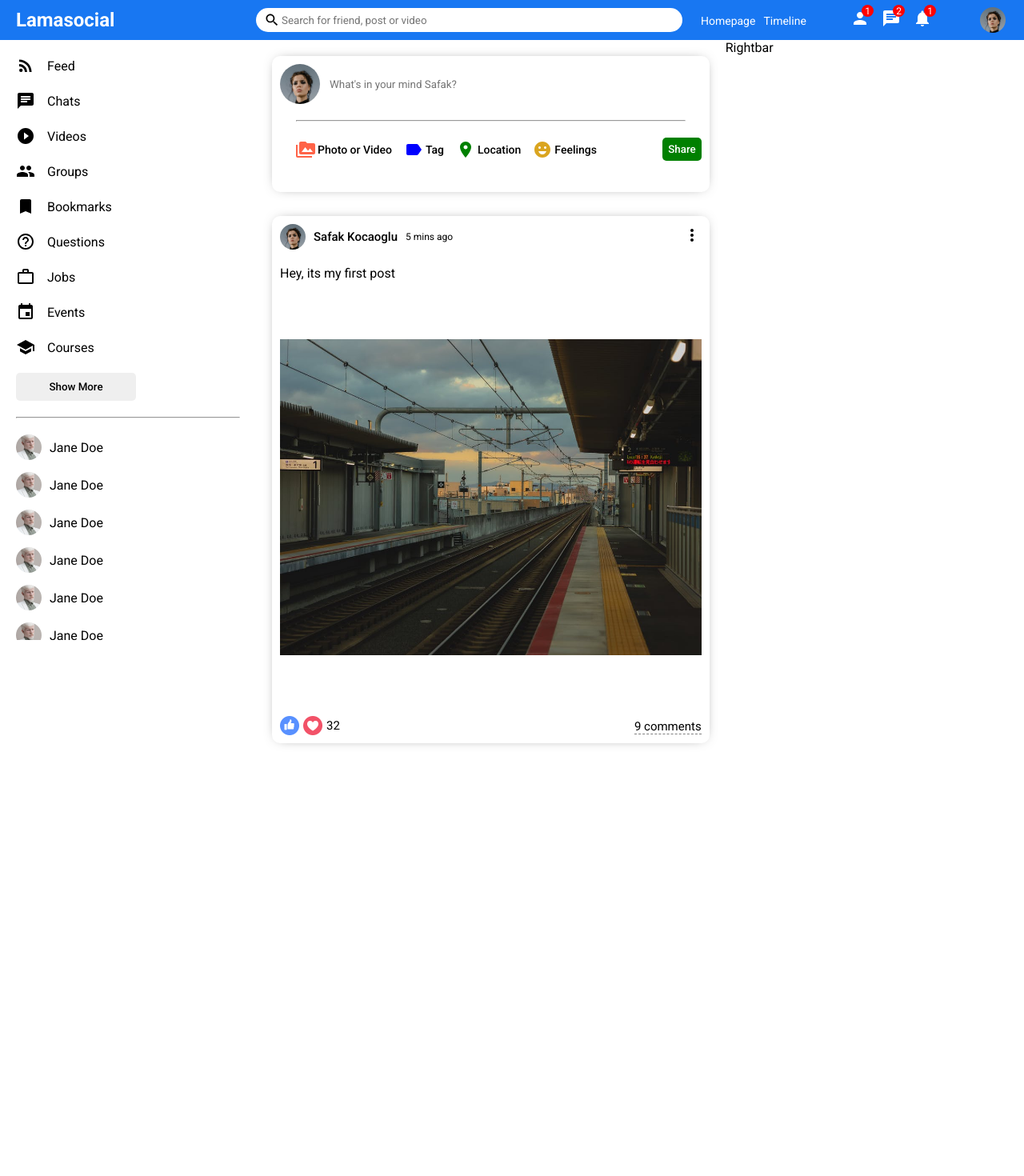
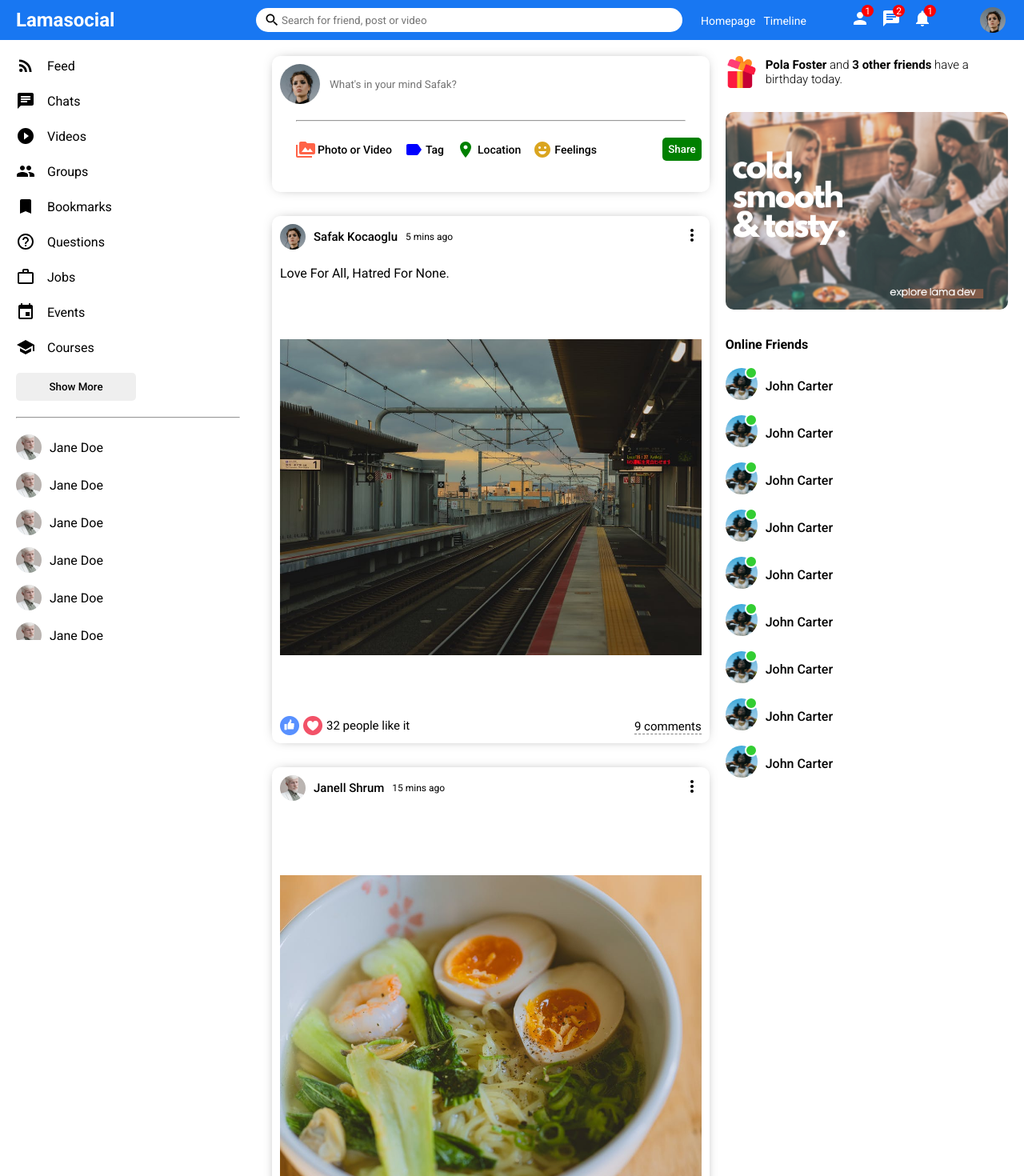
Before and after one commit to Hostlife22/social-media-app, a React (Vite) app: page / in a window 1280 px wide. Shown: the top 1470 px of the page at 80% size. Before the commit the page ends 979 px from the top, so only its background shows below. Built offline with nearby package versions, Linux system fonts and the light colour scheme.

Commit message:
feat: added main content

```diff
--- a/src/components/Feed/Feed.tsx
+++ b/src/components/Feed/Feed.tsx
@@ -1,5 +1,6 @@
 import React from 'react';
 import { Post, Share } from '..';
+import { Posts } from '../../dummyData';
 import styles from './Feed.module.css';
 
 function Feed() {
@@ -7,7 +8,9 @@ function Feed() {
     <div className={styles.feed}>
       <div className={styles.feedWrapper}>
         <Share />
-        <Post />
+        {Posts.map((post) => (
+          <Post key={post.id} post={post} />
+        ))}
       </div>
     </div>
   );
--- a/src/components/Post/Post.tsx
+++ b/src/components/Post/Post.tsx
@@ -1,33 +1,40 @@
 import { MoreVert } from '@mui/icons-material';
 import React from 'react';
+import { IPost, Users } from '../../dummyData';
 import styles from './Post.module.css';
 
-function Post() {
+interface IPostProps {
+  post: IPost;
+}
+
+function Post({ post }: IPostProps): JSX.Element {
+  const user = Users.filter((u) => u.id === post.userId)[0];
+
   return (
     <div className={styles.post}>
       <div className={styles.postWrapper}>
         <div className={styles.postTop}>
           <div className={styles.postTopLeft}>
-            <img className={styles.postProfileImg} src="../assets/person/1.jpeg" alt="avatar" />
-            <span className={styles.postUsername}>Safak Kocaoglu</span>
-            <span className={styles.postDate}>5 mins ago</span>
+            <img className={styles.postProfileImg} src={user && user.profilePicture} alt="avatar" />
+            <span className={styles.postUsername}>{user && user.username}</span>
+            <span className={styles.postDate}>{post.date}</span>
           </div>
           <div className={styles.postTopRight}>
             <MoreVert />
           </div>
         </div>
         <div className={styles.postCenter}>
-          <span className={styles.postText}>Hey, its my first post</span>
-          <img className={styles.postImg} src="../assets/post/1.jpeg" alt="post" />
+          <span className={styles.postText}>{post?.desc}</span>
+          <img className={styles.postImg} src={post.photo} alt="post" />
         </div>
         <div className={styles.postBottom}>
           <div className={styles.postBottomLeft}>
             <img className={styles.likeIcon} src="../assets/like.png" alt="like icon" />
             <img className={styles.likeIcon} src="../assets/heart.png" alt="heart icon" />
-            <span className={styles.postLikeCounter}>32</span>
+            <span className={styles.postLikeCounter}>{post.like} people like it</span>
           </div>
           <div className={styles.postBottomRight}>
-            <span className={styles.postCommentText}>9 comments</span>
+            <span className={styles.postCommentText}>{post.comment} comments</span>
           </div>
         </div>
       </div>
--- a/src/components/Rightbar/Rightbar.module.css
+++ b/src/components/Rightbar/Rightbar.module.css
@@ -1,3 +1,72 @@
 .rightbar {
   flex: 3.5;
 }
+
+.rightbarWrapper {
+  padding: 20px 20px 0 0;
+}
+
+.birthdayContainer {
+  display: flex;
+  align-items: center;
+}
+
+.birthdayImg {
+  width: 40px;
+  height: 40px;
+  margin-right: 10px;
+}
+
+.birthdayText {
+  font-weight: 300;
+  font-size: 15px;
+}
+
+.rightbarAd {
+  width: 100%;
+  margin: 30px 0;
+  border-radius: 10px;
+}
+
+.rightbarTitle {
+  margin-bottom: 20px;
+}
+
+.rightbarFriendList {
+  margin: 0;
+  padding: 0;
+  list-style: none;
+}
+
+.rightbarFriend {
+  display: flex;
+  align-items: center;
+  margin-bottom: 15px;
+}
+
+.rightbarProfileImgContainer {
+  position: relative;
+  margin-right: 10px;
+}
+
+.rightbarProfileImg {
+  width: 40px;
+  height: 40px;
+  object-fit: cover;
+  border-radius: 50%;
+}
+
+.rightbarOnline {
+  position: absolute;
+  top: -2px;
+  right: 0;
+  width: 12px;
+  height: 12px;
+  background-color: limegreen;
+  border: 2px solid white;
+  border-radius: 50%;
+}
+
+.rightbarUsername {
+  font-weight: 500;
+}
--- a/src/components/Rightbar/Rightbar.tsx
+++ b/src/components/Rightbar/Rightbar.tsx
@@ -2,7 +2,121 @@ import React from 'react';
 import styles from './Rightbar.module.css';
 
 function Rightbar() {
-  return <div className={styles.rightbar}>Rightbar</div>;
+  return (
+    <div className={styles.rightbar}>
+      <div className={styles.rightbarWrapper}>
+        <div className={styles.birthdayContainer}>
+          <img className={styles.birthdayImg} src="../assets/gift.png" alt="birthday" />
+          <span className={styles.birthdayText}>
+            <strong>Pola Foster</strong> and <strong>3 other friends</strong> have a birthday today.
+          </span>
+        </div>
+        <img className={styles.rightbarAd} src="../assets/ad.png" alt="ad" />
+        <h4 className={styles.rightbarTitle}>Online Friends</h4>
+        <ul className={styles.rightbarFriendList}>
+          <li className={styles.rightbarFriend}>
+            <div className={styles.rightbarProfileImgContainer}>
+              <img
+                className={styles.rightbarProfileImg}
+                src="../assets/person/3.jpeg"
+                alt="avatar"
+              />
+              <span className={styles.rightbarOnline} />
+            </div>
+            <span className={styles.rightbarUsername}>John Carter</span>
+          </li>
+          <li className={styles.rightbarFriend}>
+            <div className={styles.rightbarProfileImgContainer}>
+              <img
+                className={styles.rightbarProfileImg}
+                src="../assets/person/3.jpeg"
+                alt="avatar"
+              />
+              <span className={styles.rightbarOnline} />
+            </div>
+            <span className={styles.rightbarUsername}>John Carter</span>
+          </li>
+          <li className={styles.rightbarFriend}>
+            <div className={styles.rightbarProfileImgContainer}>
+              <img
+                className={styles.rightbarProfileImg}
+                src="../assets/person/3.jpeg"
+                alt="avatar"
+              />
+              <span className={styles.rightbarOnline} />
+            </div>
+            <span className={styles.rightbarUsername}>John Carter</span>
+          </li>
+          <li className={styles.rightbarFriend}>
+            <div className={styles.rightbarProfileImgContainer}>
+              <img
+                className={styles.rightbarProfileImg}
+                src="../assets/person/3.jpeg"
+                alt="avatar"
+              />
+              <span className={styles.rightbarOnline} />
+            </div>
+            <span className={styles.rightbarUsername}>John Carter</span>
+          </li>
+          <li className={styles.rightbarFriend}>
+            <div className={styles.rightbarProfileImgContainer}>
+              <img
+                className={styles.rightbarProfileImg}
+                src="../assets/person/3.jpeg"
+                alt="avatar"
+              />
+              <span className={styles.rightbarOnline} />
+            </div>
+            <span className={styles.rightbarUsername}>John Carter</span>
+          </li>
+          <li className={styles.rightbarFriend}>
+            <div className={styles.rightbarProfileImgContainer}>
+              <img
+                className={styles.rightbarProfileImg}
+                src="../assets/person/3.jpeg"
+                alt="avatar"
+              />
+              <span className={styles.rightbarOnline} />
+            </div>
+            <span className={styles.rightbarUsername}>John Carter</span>
+          </li>
+          <li className={styles.rightbarFriend}>
+            <div className={styles.rightbarProfileImgContainer}>
+              <img
+                className={styles.rightbarProfileImg}
+                src="../assets/person/3.jpeg"
+                alt="avatar"
+              />
+              <span className={styles.rightbarOnline} />
+            </div>
+            <span className={styles.rightbarUsername}>John Carter</span>
+          </li>
+          <li className={styles.rightbarFriend}>
+            <div className={styles.rightbarProfileImgContainer}>
+              <img
+                className={styles.rightbarProfileImg}
+                src="../assets/person/3.jpeg"
+                alt="avatar"
+              />
+              <span className={styles.rightbarOnline} />
+            </div>
+            <span className={styles.rightbarUsername}>John Carter</span>
+          </li>
+          <li className={styles.rightbarFriend}>
+            <div className={styles.rightbarProfileImgContainer}>
+              <img
+                className={styles.rightbarProfileImg}
+                src="../assets/person/3.jpeg"
+                alt="avatar"
+              />
+              <span className={styles.rightbarOnline} />
+            </div>
+            <span className={styles.rightbarUsername}>John Carter</span>
+          </li>
+        </ul>
+      </div>
+    </div>
+  );
 }
 
 export default Rightbar;
--- /dev/null
+++ b/src/dummyData.ts
@@ -0,0 +1,149 @@
+export const Users = [
+  {
+    id: 1,
+    profilePicture: 'assets/person/1.jpeg',
+    username: 'Safak Kocaoglu',
+  },
+  {
+    id: 2,
+    profilePicture: 'assets/person/2.jpeg',
+    username: 'Janell Shrum',
+  },
+  {
+    id: 3,
+    profilePicture: 'assets/person/3.jpeg',
+    username: 'Alex Durden',
+  },
+  {
+    id: 4,
+    profilePicture: 'assets/person/4.jpeg',
+    username: 'Dora Hawks',
+  },
+  {
+    id: 5,
+    profilePicture: 'assets/person/5.jpeg',
+    username: 'Thomas Holden',
+  },
+  {
+    id: 6,
+    profilePicture: 'assets/person/6.jpeg',
+    username: 'Shirley Beauchamp',
+  },
+  {
+    id: 7,
+    profilePicture: 'assets/person/7.jpeg',
+    username: 'Travis Bennett',
+  },
+  {
+    id: 8,
+    profilePicture: 'assets/person/8.jpeg',
+    username: 'Kristen Thomas',
+  },
+  {
+    id: 9,
+    profilePicture: 'assets/person/9.jpeg',
+    username: 'Gary Duty',
+  },
+  {
+    id: 10,
+    profilePicture: 'assets/person/10.jpeg',
+    username: 'Safak Kocaoglu',
+  },
+];
+
+export interface IPost {
+  id: number;
+  desc?: string;
+  photo: string;
+  date: string;
+  userId: number;
+  like: number;
+  comment: number;
+}
+
+export const Posts: IPost[] = [
+  {
+    id: 1,
+    desc: 'Love For All, Hatred For None.',
+    photo: 'assets/post/1.jpeg',
+    date: '5 mins ago',
+    userId: 1,
+    like: 32,
+    comment: 9,
+  },
+  {
+    id: 2,
+    photo: 'assets/post/2.jpeg',
+    date: '15 mins ago',
+    userId: 2,
+    like: 2,
+    comment: 1,
+  },
+  {
+    id: 3,
+    desc: 'Every moment is a fresh beginning.',
+    photo: 'assets/post/3.jpeg',
+    date: '1 hour ago',
+    userId: 3,
+    like: 61,
+    comment: 2,
+  },
+  {
+    id: 4,
+    photo: 'assets/post/4.jpeg',
+    date: '4 hours ago',
+    userId: 4,
+    like: 7,
+    comment: 3,
+  },
+  {
+    id: 5,
+    photo: 'assets/post/5.jpeg',
+    date: '5 hours ago',
+    userId: 5,
+    like: 23,
+    comment: 5,
+  },
+  {
+    id: 6,
+    photo: 'assets/post/6.jpeg',
+    date: '1 day ago',
+    userId: 6,
+    like: 44,
+    comment: 6,
+  },
+  {
+    id: 7,
+    desc: 'Never regret anything that made you smile.',
+    photo: 'assets/post/7.jpeg',
+    date: '2 days ago',
+    userId: 7,
+    like: 52,
+    comment: 3,
+  },
+  {
+    id: 8,
+    photo: 'assets/post/8.jpeg',
+    date: '3 days ago',
+    userId: 8,
+    like: 15,
+    comment: 1,
+  },
+  {
+    id: 9,
+    desc: 'Change the world by being yourself.',
+    photo: 'assets/post/9.jpeg',
+    date: '5 days ago',
+    userId: 9,
+    like: 11,
+    comment: 2,
+  },
+  {
+    id: 10,
+    photo: 'assets/post/10.jpeg',
+    date: '1 week ago',
+    userId: 10,
+    like: 104,
+    comment: 12,
+  },
+];
```
